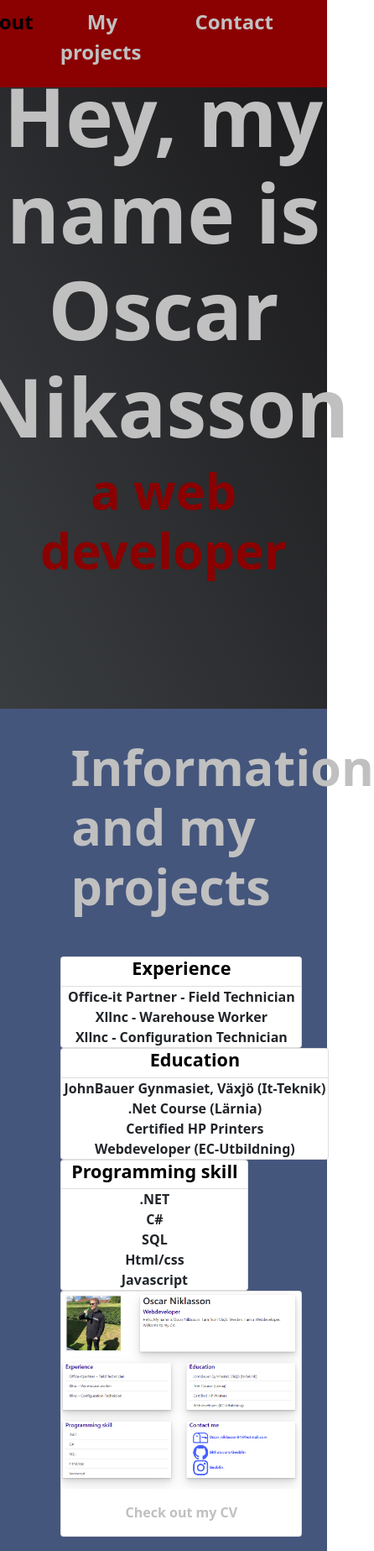
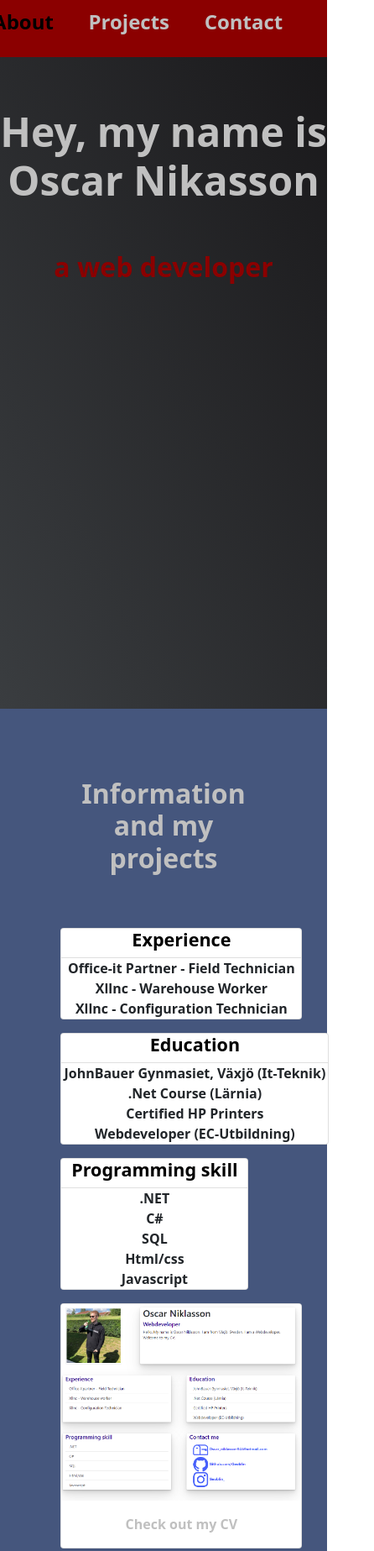
Before and after one commit to Geoblin/Portfolio, a plain HTML site: page index.html in a window 390 px wide. Shown: the top 1847 px of the page at 84% size, 446 px wide, since content can reach past the window. Drawn offline with Linux system fonts and the light colour scheme.

Commit message:
Fixed mobile css

```diff
--- a/index.html
+++ b/index.html
@@ -12,7 +12,7 @@
     <nav id="navbar" class="navbar">
         <ul class="nav-list">
             <li><a href="#welcome">About</a></li>
-            <li><a href="#projects">My projects</a></li>
+            <li><a href="#projects">Projects</a></li>
             <li><a href="#contact">Contact</a></li>
         </ul>
     </nav>
@@ -95,7 +95,13 @@
             <svg xmlns="http://www.w3.org/2000/svg" width="32" height="32" fill="currentColor" class="bi bi-envelope" viewBox="0 0 16 16">
                 <path d="M0 4a2 2 0 0 1 2-2h12a2 2 0 0 1 2 2v8a2 2 0 0 1-2 2H2a2 2 0 0 1-2-2V4zm2-1a1 1 0 0 0-1 1v.217l7 4.2 7-4.2V4a1 1 0 0 0-1-1H2zm13 2.383l-4.758 2.855L15 11.114v-5.73zm-.034 6.878L9.271 8.82 8 9.583 6.728 8.82l-5.694 3.44A1 1 0 0 0 2 13h12a1 1 0 0 0 .966-.739zM1 11.114l4.758-2.876L1 5.383v5.73z"/>
               </svg>
-              Oscar_niklasson94@hotmail.com
+              Email
+        </a>
+        <a href="https://www.linkedin.com/in/oscar-niklasson-385004ab/" target="_blank" class="btn contact-details">
+            <svg xmlns="http://www.w3.org/2000/svg" width="32" height="32" fill="currentColor" class="bi bi-linkedin" viewBox="0 0 16 16">
+                <path d="M0 1.146C0 .513.526 0 1.175 0h13.65C15.474 0 16 .513 16 1.146v13.708c0 .633-.526 1.146-1.175 1.146H1.175C.526 16 0 15.487 0 14.854V1.146zm4.943 12.248V6.169H2.542v7.225h2.401zm-1.2-8.212c.837 0 1.358-.554 1.358-1.248-.015-.709-.52-1.248-1.342-1.248-.822 0-1.359.54-1.359 1.248 0 .694.521 1.248 1.327 1.248h.016zm4.908 8.212V9.359c0-.216.016-.432.08-.586.173-.431.568-.878 1.232-.878.869 0 1.216.662 1.216 1.634v3.865h2.401V9.25c0-2.22-1.184-3.252-2.764-3.252-1.274 0-1.845.7-2.165 1.193v.025h-.016a5.54 5.54 0 0 1 .016-.025V6.169h-2.4c.03.678 0 7.225 0 7.225h2.4z"/>
+              </svg>
+              Linkedin
         </a>
     </div>
     </section>
--- a/style.css
+++ b/style.css
@@ -3,19 +3,38 @@
     padding: 0;
 }
 /*Phone CSS */
-@media screen and (max-width: 500px){
+@media screen and (max-width: 1024px){
 .navbar{
-    position: fixed;
-    width: 0;
+    position: fixed !important;
+    width: 100% !important;
+}
+.nav-list a{
+    padding: 1.3rem !important;
+}
+h1{
+    font-size: 3rem !important;
+    padding-top: 3rem !important;
+}
+h2{
+    font-size: 2rem !important;
+    padding-top: none !important;
 }
 .card{
-    padding: 0;
+    padding: 0 !important;
 }
 .col-sm{
-    padding-left: 0;
+    padding-left: 0 !important;
 }
 .row{
-    padding-left: 0;
+    padding-left: 0 !important;
+    padding-right: 0 !important;
+}
+.contact-links{
+    align-items: center !important;
+    padding: 5rem !important;
+}
+.col-sm{
+    padding-top: 1rem !important;
 }
 }
 /*Regular CSS */
@@ -54,7 +73,8 @@ ul{
     box-sizing: border-box;
 }
 .row{
-    padding-left: 0;
+    padding-left: 20rem;
+    padding-right: 10rem;
 }
 a{
     text-decoration: none;
@@ -78,6 +98,7 @@ a{
 h1{
     font-size: 6rem;
     display: block;
+    padding-top: 4rem;
     margin-inline-start: 0px;
     margin-inline-end: 0px;
 }
@@ -87,6 +108,7 @@ h4{
 }
 h2{
     font-size: 3.7rem;
+    padding-top: 3rem;
     color: silver;
 }
 h1, h2, h3, h4, h5{
```
